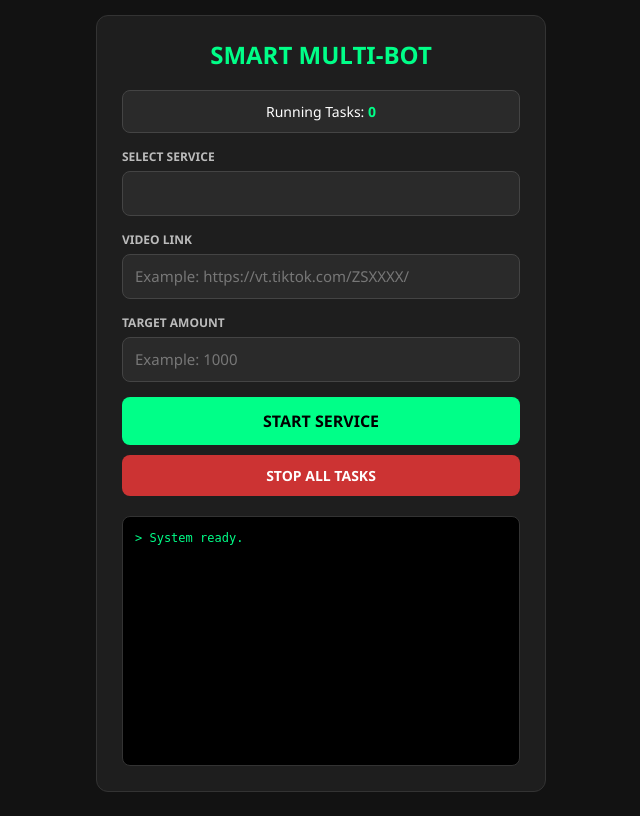
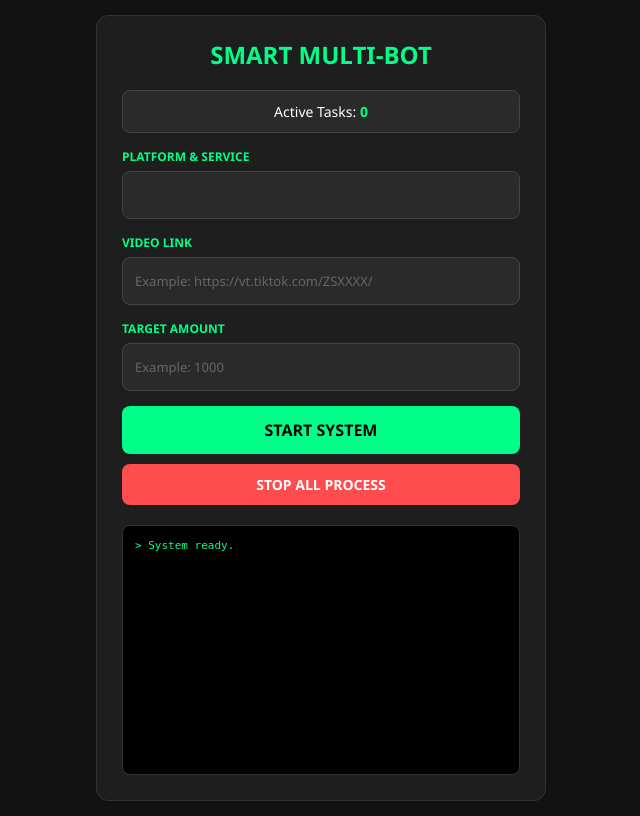
Before and after one commit to Naimulbari444/Zefam-api, a Flask app: template templates/index.html in a window 1280 px wide. Shown: the whole page, without its empty margins (319-959 px from the left). Before the commit the page ends 792 px from the top, so only its background shows below. Run offline with Flask 3, Linux system fonts and the light colour scheme; the template is opened without the code that fills it: most values are stand-ins (such as "Sample title", 1, 10 or a date in 2020).

Commit message:
Add files via upload

```diff
--- a/templates/index.html
+++ b/templates/index.html
@@ -6,42 +6,39 @@
     <title>Multi-Bot Dashboard</title>
     <link href="https://cdn.jsdelivr.net/npm/bootstrap@5.3.0/dist/css/bootstrap.min.css" rel="stylesheet">
     <style>
-        body { background: #121212; color: #ffffff; font-family: 'Segoe UI', Arial, sans-serif; padding: 15px; }
+        body { background: #121212; color: #ffffff; font-family: 'Segoe UI', sans-serif; padding: 15px; }
         .container-box { max-width: 450px; margin: auto; background: #1e1e1e; padding: 25px; border-radius: 12px; border: 1px solid #333; }
         h4 { color: #00ff88; text-align: center; margin-bottom: 20px; font-weight: bold; }
-
         .status-bar { background: #2a2a2a; padding: 10px; border-radius: 8px; text-align: center; margin-bottom: 15px; font-size: 14px; border: 1px solid #444; }
-
-        label { font-size: 12px; color: #bbb; margin-bottom: 5px; display: block; font-weight: bold; }
+        label { font-size: 12px; color: #00ff88; margin-bottom: 5px; display: block; font-weight: bold; }
         .form-control, .form-select {
             background: #2a2a2a !important; border: 1px solid #444 !important;
-            color: #fff !important; font-size: 15px; height: 45px; border-radius: 8px; margin-bottom: 15px;
+            color: #fff !important; font-size: 14px; height: 48px; border-radius: 8px; margin-bottom: 15px;
         }
-        .form-control::placeholder { color: #777 !important; }
-
+        .form-control::placeholder { color: #666 !important; font-size: 13px; }
         .btn-start { background: #00ff88; color: #000; font-weight: bold; width: 100%; padding: 12px; border: none; border-radius: 8px; font-size: 16px; }
-        .btn-stop { background: #cc3333; color: #fff; font-weight: bold; width: 100%; padding: 10px; border: none; border-radius: 8px; margin-top: 10px; font-size: 14px; }
-
+        .btn-stop { background: #ff4d4d; color: #fff; font-weight: bold; width: 100%; padding: 10px; border: none; border-radius: 8px; margin-top: 10px; font-size: 14px; }
         .log-container {
             background: #000; color: #00ff88; height: 250px; overflow-y: auto;
             border: 1px solid #333; padding: 12px; font-family: monospace;
-            font-size: 12px; border-radius: 8px; margin-top: 20px; line-height: 1.5;
+            font-size: 11px; border-radius: 8px; margin-top: 20px; line-height: 1.5;
         }
         .log-line { border-bottom: 1px solid #111; padding-bottom: 2px; }
+        option[disabled] { color: #00ff88; font-weight: bold; background: #000; }
     </style>
 </head>
 <body>
 
 <div class="container-box">
     <h4>SMART MULTI-BOT</h4>
-    <div class="status-bar">Running Tasks: <span id="count" style="color:#00ff88; font-weight:bold;">0</span></div>
+    <div class="status-bar">Active Tasks: <span id="count" style="color:#00ff88; font-weight:bold;">0</span></div>
 
     <form id="botAction">
-        <label>SELECT SERVICE</label>
-        <select id="sid" class="form-select">
+        <label>PLATFORM & SERVICE</label>
+        <select id="sid" class="form-select" required>
             {% for s in services %}
-            <option value="{{ s.id }}" {% if not s.is_ok %}disabled style="color:#ff5555;"{% endif %}>
-                {{ s.name }} [{{ s.status }}]
+            <option value="{{ s.id }}" {% if not s.clickable %}disabled{% endif %}>
+                {{ s.name }}
             </option>
             {% endfor %}
         </select>
@@ -53,11 +50,10 @@
         <label>TARGET AMOUNT</label>
         <input type="number" id="trgt" class="form-control" placeholder="Example: 1000">
 
-        <button type="submit" class="btn-start" id="startBtn">START SERVICE</button>
+        <button type="submit" class="btn-start" id="startBtn">START SYSTEM</button>
     </form>
 
-    <button onclick="stopAll()" class="btn-stop">STOP ALL TASKS</button>
-
+    <button onclick="stopAll()" class="btn-stop">STOP ALL PROCESS</button>
     <div id="logs" class="log-container">> System ready.</div>
 </div>
 
@@ -75,28 +71,24 @@
     document.getElementById('botAction').onsubmit = async (e) => {
         e.preventDefault();
         const startBtn = document.getElementById('startBtn');
+        const sel = document.getElementById('sid');
+
         startBtn.disabled = true;
         startBtn.innerText = "Processing...";
 
-        const sel = document.getElementById('sid');
         const fd = new FormData();
         fd.append('service_id', sel.value);
-        fd.append('service_name', sel.options[sel.selectedIndex].text.split(' [')[0]);
+        fd.append('service_name', sel.options[sel.selectedIndex].text.trim());
         fd.append('video_link', document.getElementById('link').value);
         fd.append('target', document.getElementById('trgt').value);
 
         await fetch('/start', { method: 'POST', body: fd });
-
-        setTimeout(() => {
-            startBtn.disabled = false;
-            startBtn.innerText = "START SERVICE";
-        }, 2000);
+        setTimeout(() => { startBtn.disabled = false; startBtn.innerText = "START SYSTEM"; }, 2000);
     };
 
     async function stopAll() {
         if(confirm("Stop all tasks?")) await fetch('/stop_all', { method: 'POST' });
     }
-
     setInterval(updateUI, 3000);
 </script>
 </body>
```
